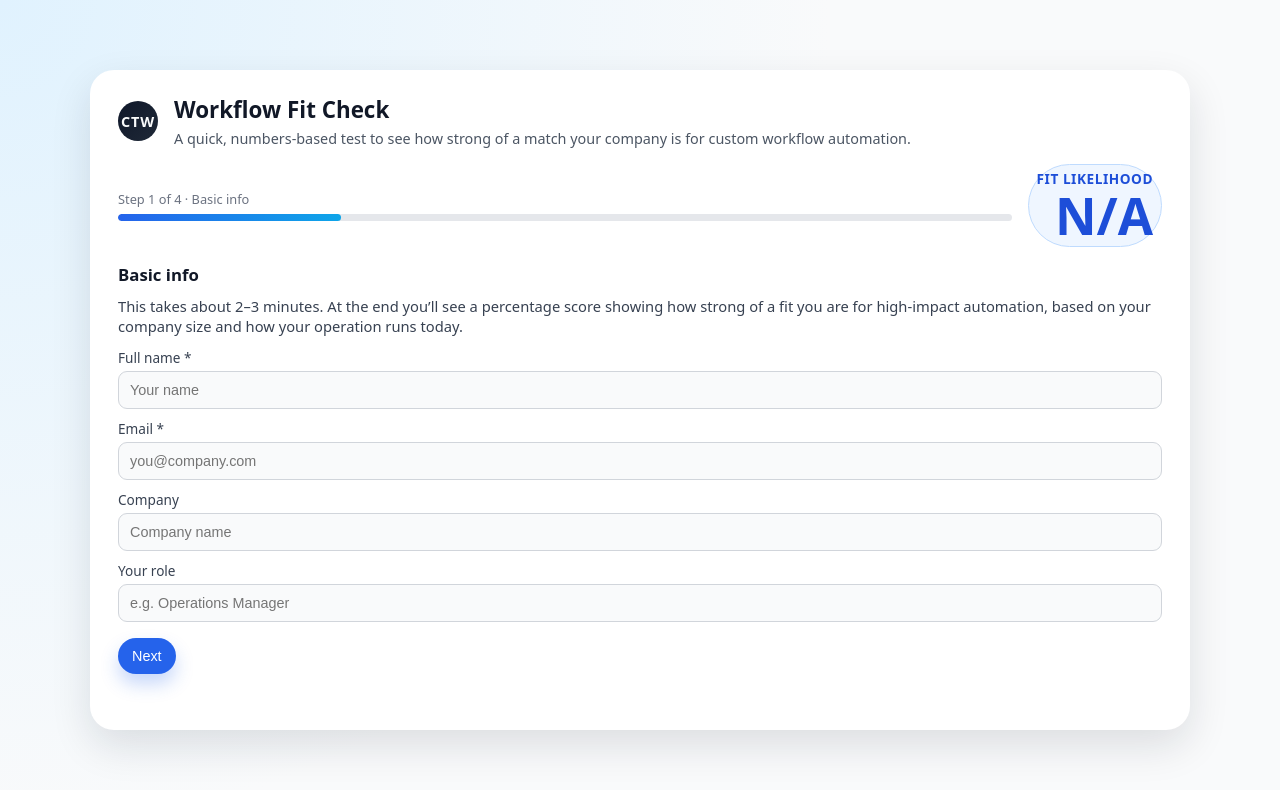
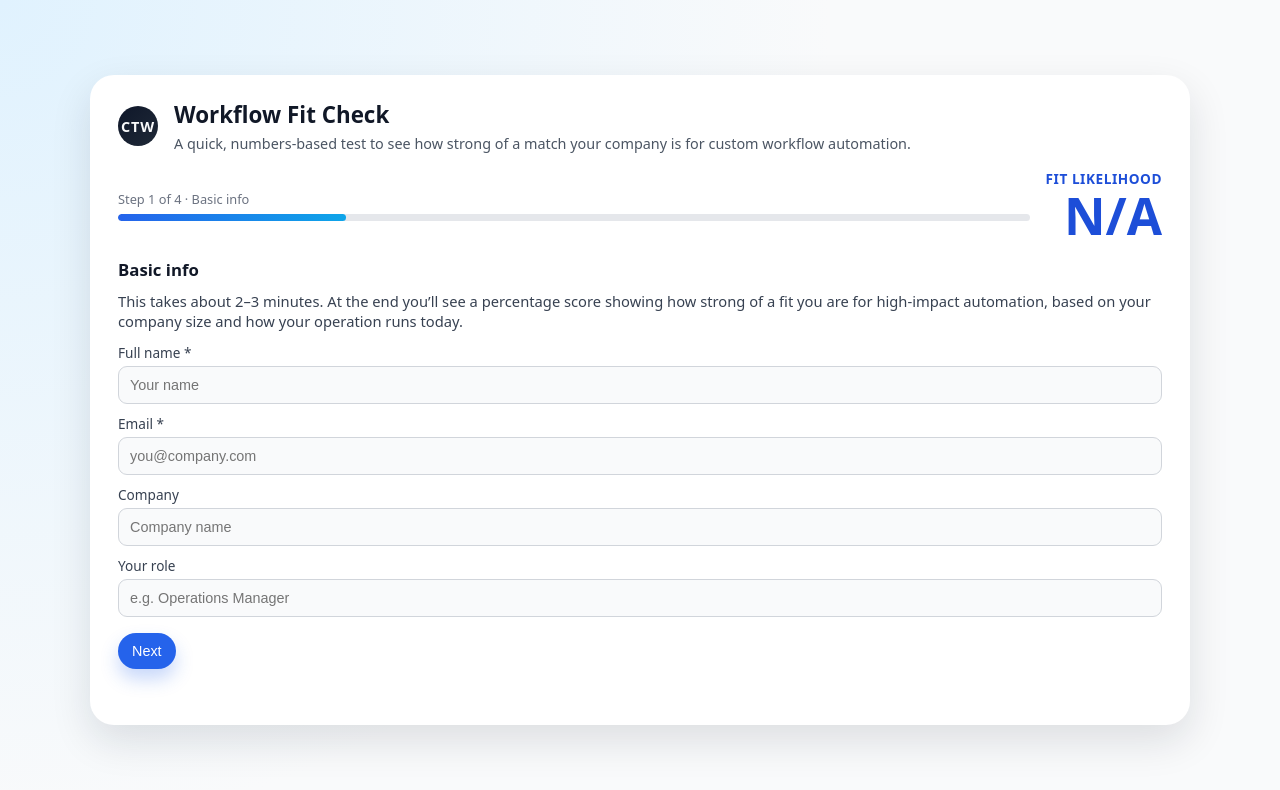
Before and after one commit to ctw907/FitTest, a plain HTML site: page index.html in a window 1280 px wide. Drawn offline with Linux system fonts and the light colour scheme.

Commit message:
Update style.css

```diff
--- a/style.css
+++ b/style.css
@@ -117,17 +117,20 @@ h1 {
 }
 
 .insight-chip {
-  padding: 4px 8px;
-  border-radius: 999px;
-  background: #eff6ff;
+  /* remove pill look */
+  padding: 0;
+  border: none;
+  background: transparent;
+
+  /* keep layout / color */
   color: #1d4ed8;
-  border: 1px solid #bfdbfe;
   display: inline-flex;
   flex-direction: column;
   align-items: flex-end;
   gap: 2px;
   white-space: nowrap;
 }
+
 
 .fit-label {
   font-size: 0.85rem;
```
